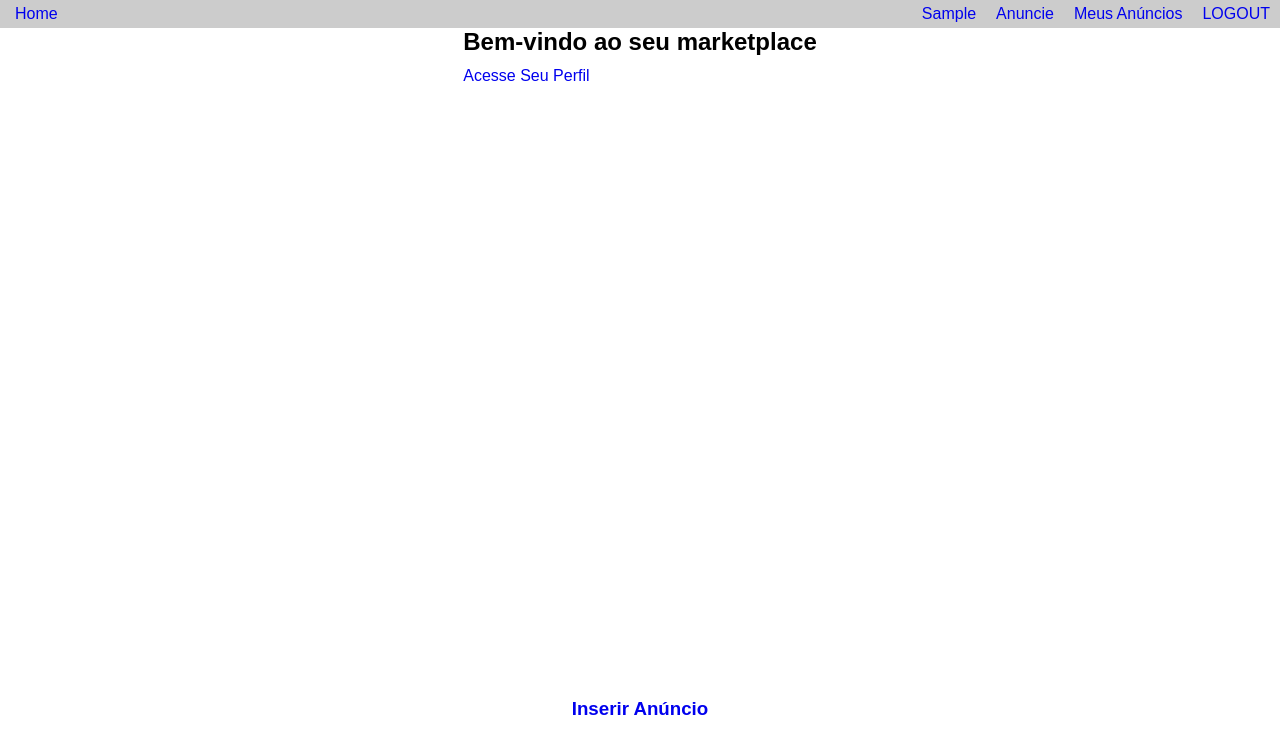
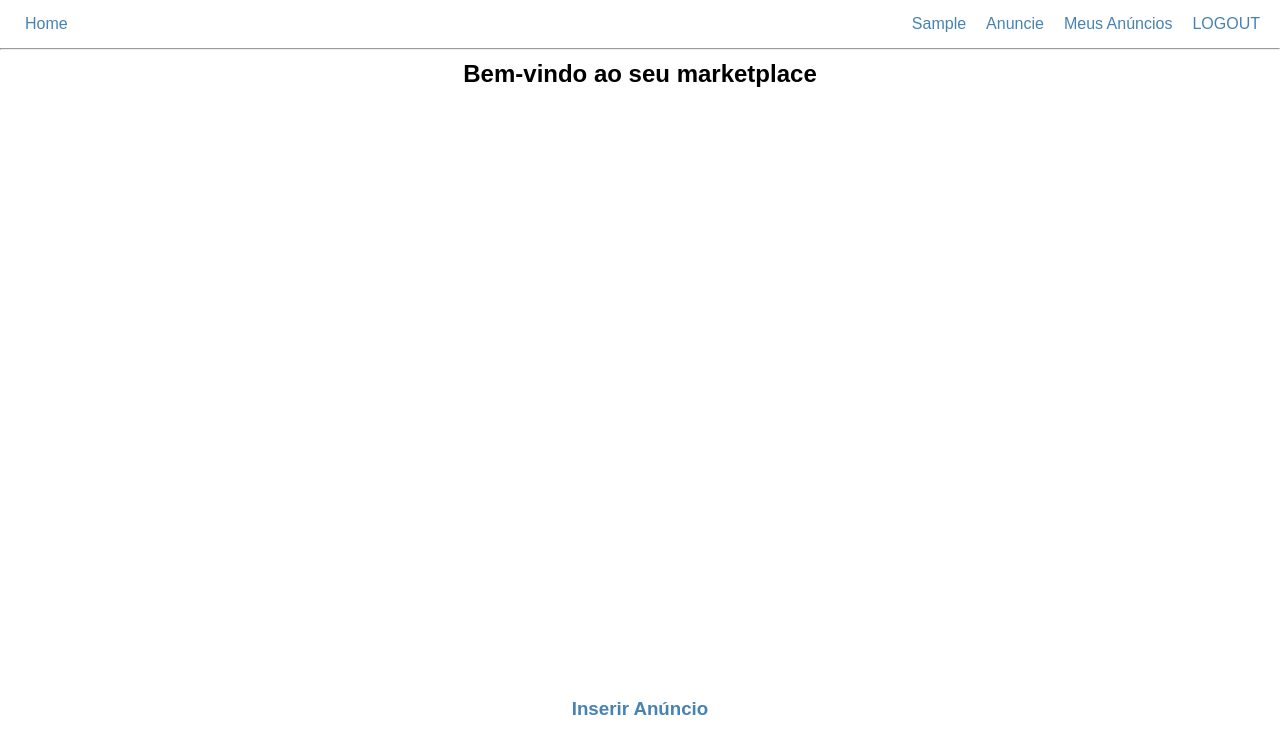
Before and after one commit to yagomalves/marketplace, a PHP site: page /projetos/ in a window 1280 px wide. Shown: the top 754 px of the page. Run offline with PHP 8.4, Linux system fonts and the light colour scheme; the visitor is signed in with stand-in values (Sample User, id 1).

Commit message:
Alterações na UI

```diff
--- a/assets/css/global.css
+++ b/assets/css/global.css
@@ -5,8 +5,8 @@
     font-family: 'Arial', sans-serif;
 }
 
-nav {
-    background-color: #ccc;
+nav{
+    padding: 10px;
 }
 
 section {
@@ -27,6 +27,12 @@ footer{
 a{
     text-decoration: dashed;
     text-transform: capitalize;
+    color: steelblue;
+    transition: 1s;
+}
+
+a:hover{
+    color: purple;
 }
 
 input{
@@ -45,8 +51,8 @@ button{
     border-radius: 3px;
 }
 
-.welcomeIndex p{
-    margin-top: 3%;
+.welcomeIndex{
+    padding: 10px;
 }
 
 .mainHeader{
--- a/header.php
+++ b/header.php
@@ -29,6 +29,7 @@ session_start();
                 <p><a href="myAds.php">Meus anúncios</a></p>
                 <p><a href="./includes/logout.inc.php">LOGOUT</a></p>
 
+
             <?php
             } else {
             ?>
@@ -39,3 +40,4 @@ session_start();
         </ul>
 
     </nav>
+    <hr>
--- a/index.php
+++ b/index.php
@@ -9,7 +9,6 @@ include_once "header.php";
         ?>
             <div class='welcomeIndex'>
                 <h2>Bem-vindo ao seu marketplace</h2>
-                <p><a href="profile.php">Acesse seu perfil</a></p>
                 </form>
             </div>
         <?php
@@ -30,9 +29,8 @@ include_once "header.php";
                     </form>
                 </div>
             </div>
-            <br>
+
             <hr>
-            <br>
 
             <div class='mainForm'>
                 <div class="mainFormFields">
--- a/myAds.php
+++ b/myAds.php
@@ -26,5 +26,4 @@ $adsInfo = new MyAdsInfoView();
             </ul>
         </div>
     </main>
-
 </body>
```
